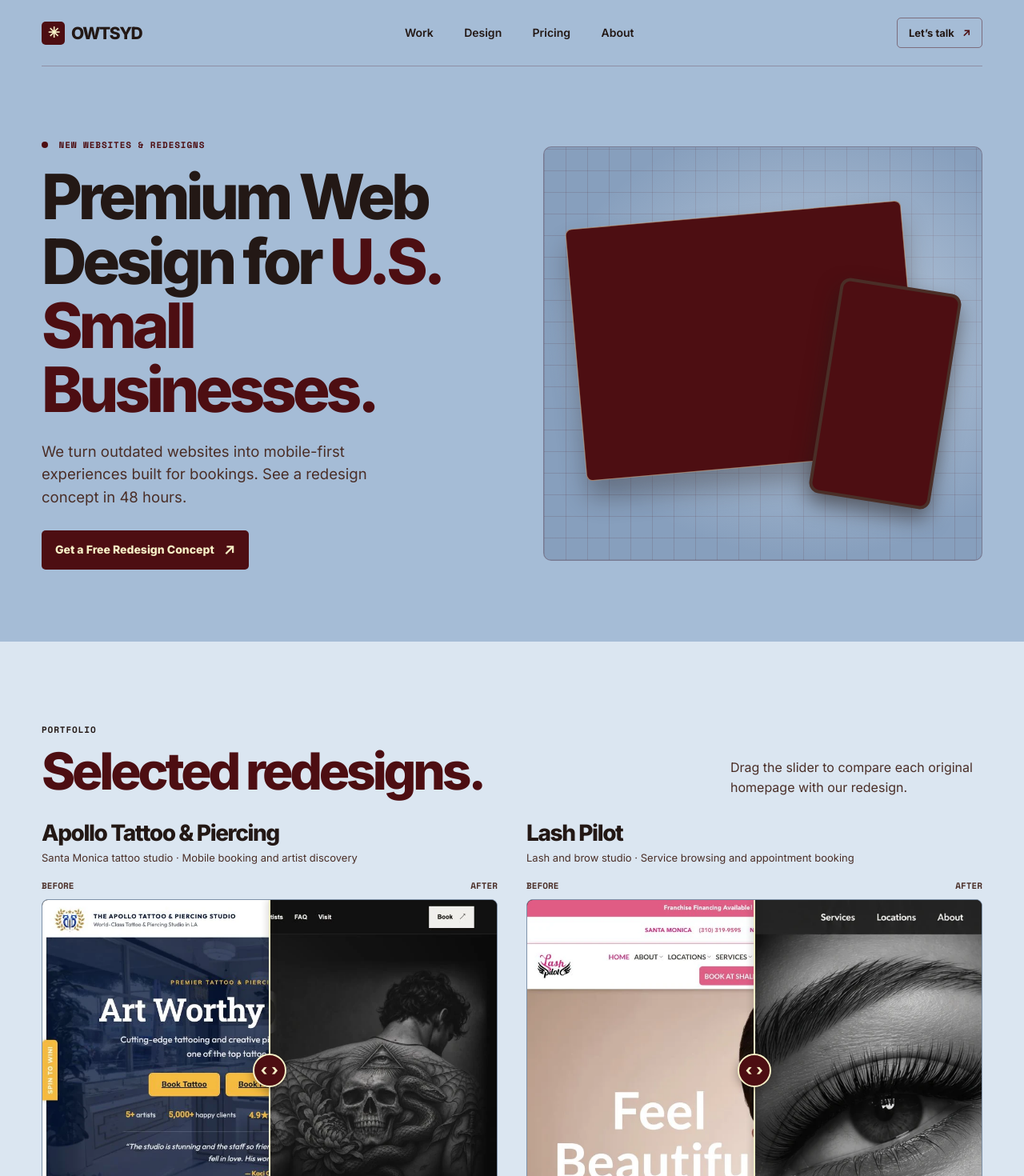
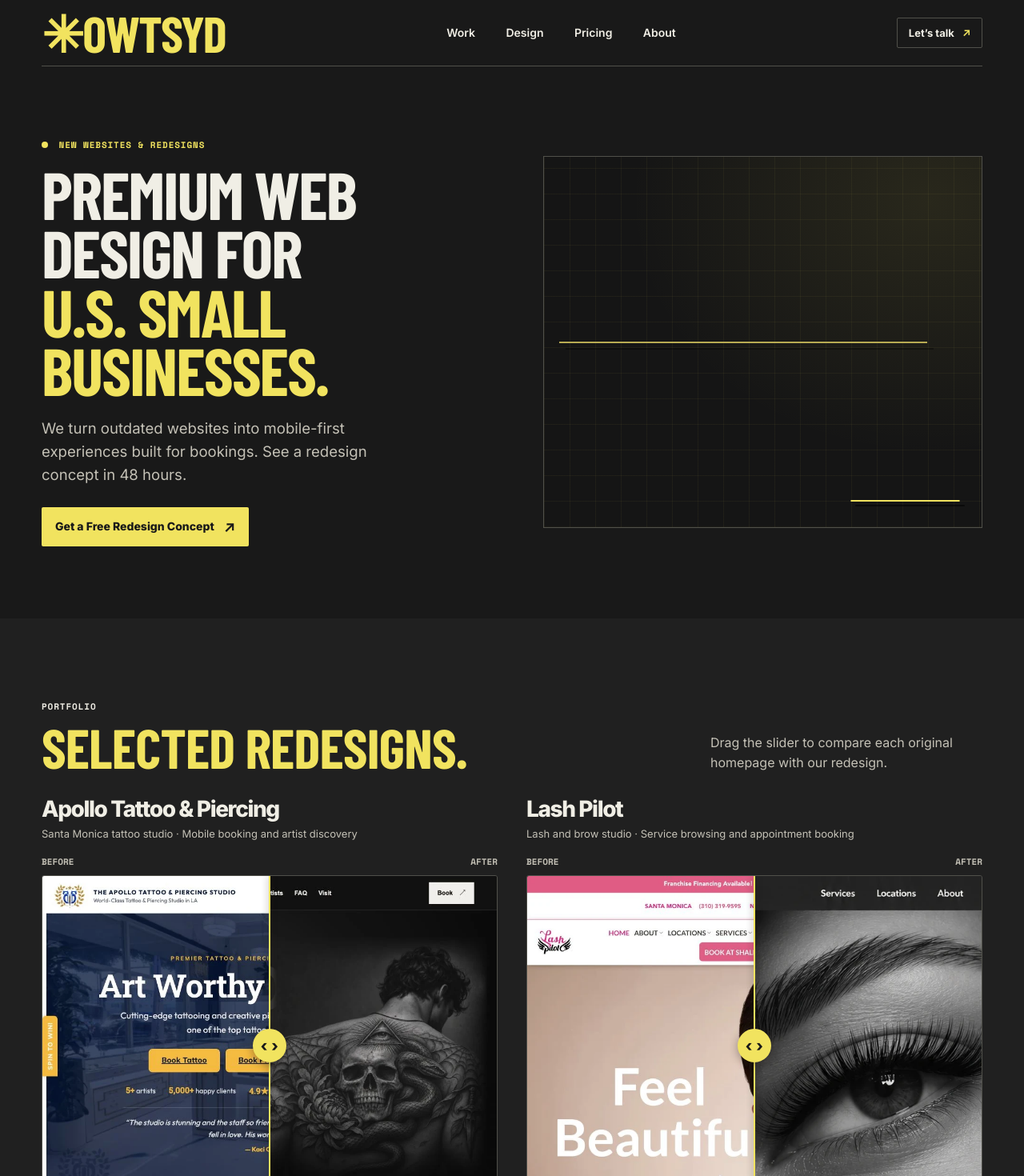
Before and after one commit to KatanaM1/owtsyd, a React (Vite) app: page / in a window 1280 px wide. Shown: the top 1470 px of the page at 80% size. Built offline with nearby package versions, Linux system fonts and the light colour scheme.

Commit message:
Обновил тексты и добавил новую картинку

```diff
--- a/src/styles.css
+++ b/src/styles.css
@@ -1,23 +1,22 @@
-@import url('https://fonts.googleapis.com/css2?family=Inter:wght@400;500;600;700;800&family=Space+Mono:wght@400;700&display=swap');
+@import url('https://fonts.googleapis.com/css2?family=Barlow+Condensed:wght@600;700&family=Inter:wght@400;500;600;700;800&family=Space+Mono:wght@400;700&display=swap');
 
 :root {
-  --blue: #a5bcd6;
-  --burgundy: #4d0e12;
-  --cream: #f5efc6;
-  --brown: #4a2e27;
-  --ink: #231815;
-  --paper: #fbf8ef;
-  --mist: #dbe6f1;
-  --line: #c6b7ae;
-  --button-bg: var(--burgundy);
-  --button-ink: var(--cream);
-  --button-hover: #681c23;
-  --focus: var(--burgundy);
+  color-scheme: dark;
+  --yellow: #f1e35f;
+  --text: #f0eee5;
+  --muted: #c4c1b6;
+  --paper: #191919;
+  --panel: #202020;
+  --surface: #292927;
+  --line: #50504a;
+  --hover: #fff294;
+  --focus: var(--yellow);
   --mono: 'Space Mono', monospace;
+  --display: 'Barlow Condensed', 'Arial Narrow', Impact, sans-serif;
 }
 * { box-sizing: border-box; }
 html { scroll-behavior: smooth; }
-body { margin: 0; color: var(--ink); background: var(--paper); font: 400 16px/1.55 'Inter', system-ui, sans-serif; }
+body { margin: 0; color: var(--text); background: var(--paper); font: 400 16px/1.55 'Inter', system-ui, sans-serif; }
 h1,h2,h3,p,figure { margin: 0; }
 h1,h2,h3 { line-height: 1.03; letter-spacing: -.065em; }
 a { color: inherit; text-decoration: none; }
@@ -26,108 +25,96 @@ button { cursor: pointer; }
 :focus-visible { outline: 3px solid var(--focus); outline-offset: 4px; }
 section[id] { scroll-margin-top: 14px; }
 .wrap { width: min(1260px, calc(100% - 104px)); margin-inline: auto; }
-.blue { background: var(--blue); }
-.wine {
-  --button-bg: var(--blue);
-  --button-ink: var(--burgundy);
-  --button-hover: #c5d7e9;
-  --focus: var(--cream);
-  background: var(--burgundy);
-  color: var(--cream);
-}
-.skip { position: absolute; z-index: 5; left: 12px; top: 12px; padding: 10px; background: var(--cream); transform: translateY(-150%); }
+.dark { background: #131313; }
+.skip { position: absolute; z-index: 5; left: 12px; top: 12px; padding: 10px; background: var(--yellow); color: var(--paper); transform: translateY(-150%); }
 .skip:focus { transform: translateY(0); }
 .header,.footer { display: flex; justify-content: space-between; align-items: center; gap: 18px; }
-.header { min-height: 83px; border-bottom: 1px solid #4d0e1240; }
-.brand { display: inline-flex; align-items: center; font-size: 21px; font-weight: 800; line-height: 1; letter-spacing: -.065em; white-space: nowrap; }
-.brand-mark { display: grid; place-items: center; border-radius: 5px; width: 29px; height: 29px; margin-right: 8px; color: var(--button-ink); background: var(--button-bg); font-size: 18px; }
+.header { min-height: 83px; border-bottom: 1px solid var(--line); }
+.brand { display: inline-flex; align-items: center; color: var(--yellow); font: 700 clamp(36px,5vw,63px)/.8 var(--display); letter-spacing: -.025em; white-space: nowrap; }
 nav { display: flex; align-items: center; gap: clamp(16px,3vw,39px); font-weight: 600; font-size: 14px; }
-nav a:hover { color: var(--burgundy); text-decoration: underline; text-underline-offset: 4px; }
-.footer a:hover { color: var(--blue); }
-.top-link { border: 1px solid #4d0e1273; padding: 8px 14px; border-radius: 5px; font-size: 13px; font-weight: 700; white-space: nowrap; }
-.top-link span { margin-left: 7px; color: var(--burgundy); }
-.top-link:hover { border-color: var(--burgundy); background: #c5d7e9; }
+nav a:hover { color: var(--yellow); text-decoration: underline; text-underline-offset: 4px; }
+.footer a:hover { color: var(--yellow); }
+.top-link { border: 1px solid var(--line); padding: 8px 14px; border-radius: 2px; font-size: 13px; font-weight: 700; white-space: nowrap; }
+.top-link span { margin-left: 7px; color: var(--yellow); }
+.top-link:hover { border-color: var(--yellow); background: var(--panel); }
 .hero { display: grid; grid-template-columns: 1.05fr 1fr; gap: clamp(20px,4vw,58px); align-items: center; padding-block: clamp(46px,7vw,104px); }
 .label { font: 700 11px/1.5 var(--mono); letter-spacing: .08em; text-transform: uppercase; }
 .label i { display: inline-block; width: 8px; height: 8px; margin-right: 6px; background: currentColor; border-radius: 50%; }
-.hero .label { color: var(--burgundy); }
-.contact .label { color: var(--blue); }
-h1 { max-width: 720px; margin-block: 17px 22px; font-size: clamp(46px,6.1vw,88px); font-weight: 800; }
-h1 em { color: var(--burgundy); font-style: normal; }
-.lede { max-width: 410px; margin-bottom: 27px; color: var(--brown); font-size: clamp(16px,1.45vw,19px); }
-.button { display: inline-flex; align-items: center; justify-content: space-between; gap: 12px; min-height: 49px; padding: 11px 16px; border: 1px solid transparent; border-radius: 5px; font-size: 14px; line-height: 1.35; font-weight: 800; }
+.hero .label { color: var(--yellow); }
+.contact .label { color: var(--yellow); }
+h1 { max-width: 720px; margin-block: 17px 22px; font: 700 clamp(55px,6.5vw,99px)/.88 var(--display); letter-spacing: -.023em; text-transform: uppercase; }
+h1 em { display: block; color: var(--yellow); font-style: normal; }
+.lede { max-width: 410px; margin-bottom: 27px; color: var(--muted); font-size: clamp(16px,1.45vw,19px); }
+.button { display: inline-flex; align-items: center; justify-content: space-between; gap: 12px; min-height: 49px; padding: 11px 16px; border: 1px solid transparent; border-radius: 2px; font-size: 14px; line-height: 1.35; font-weight: 800; }
 .button span { font-size: 18px; }
-.accent { color: var(--button-ink); background: var(--button-bg); }
-.accent:hover { background: var(--button-hover); }
-.outline { color: var(--burgundy); border-color: #4d0e1273; }
-.outline:hover { border-color: var(--burgundy); background: #4d0e120a; }
-.hero-visual { display: grid; place-items: center; position: relative; isolation: isolate; min-width: 0; aspect-ratio: 1.06; overflow: hidden; background: #879fbd; border: 1px solid #4d0e1240; border-radius: 10px; }
-.hero-grid { position: absolute; inset: 0; z-index: -1; background: radial-gradient(ellipse at 61% 46%, #dbe6f1a8, transparent 70%), repeating-linear-gradient(0deg,#4d0e1220 0 1px,transparent 1px 27px), repeating-linear-gradient(90deg,#4d0e1220 0 1px,transparent 1px 27px); }
-.hero-window,.hero-phone { overflow: hidden; background: var(--burgundy); }
-.hero-window { width: 77%; aspect-ratio: 4/3; margin: 0 9% 6% 0; border: 1px solid #f5efc680; border-radius: 8px; box-shadow: 0 22px 32px #23181555; transform: rotate(-5deg); }
-.hero-phone { position: absolute; bottom: 14%; right: 8%; width: 28%; aspect-ratio: 9/16; border: 4px solid var(--brown); border-radius: 13px; box-shadow: 0 13px 26px #23181588; transform: rotate(9deg); }
+.accent { color: #191919; background: var(--yellow); }
+.accent:hover { background: var(--hover); }
+.outline { color: var(--yellow); border-color: var(--line); }
+.outline:hover { border-color: var(--yellow); background: #f1e35f12; }
+.hero-visual { display: grid; place-items: center; position: relative; isolation: isolate; min-width: 0; aspect-ratio: 1.18; overflow: hidden; background: #151515; border: 1px solid var(--line); }
+.hero-grid { position: absolute; inset: 0; z-index: -1; background: radial-gradient(ellipse at 88% 12%, #f1e35f17, transparent 55%), repeating-linear-gradient(0deg,#f1e35f0c 0 1px,transparent 1px 32px), repeating-linear-gradient(90deg,#f1e35f0c 0 1px,transparent 1px 32px); }
+.hero-window,.hero-phone { display: block; height: auto; background: var(--surface); }
+.hero-window { width: 84%; margin-right: 9%; border: 1px solid #b7aa52; box-shadow: 8px 8px 0 #0005; }
+.hero-phone { position: absolute; bottom: 7%; right: 5%; width: 25%; border: 1px solid var(--yellow); border-radius: 5px; box-shadow: 6px 6px 0 #0008; }
 .section { padding-block: clamp(57px,8vw,104px); }
-h2 { color: var(--burgundy); margin-top: 10px; font-size: clamp(37px,5vw,70px); font-weight: 800; }
+h2 { color: var(--yellow); margin-top: 10px; font: 700 clamp(43px,5.4vw,74px)/.93 var(--display); letter-spacing: -.012em; text-transform: uppercase; }
 h3 { font-size: clamp(20px,2.2vw,28px); font-weight: 800; letter-spacing: -.05em; }
-.about p:last-child { margin-top: 18px; max-width: 470px; color: var(--brown); }
-.work { background: var(--mist); }
+.about p:last-child { margin-top: 18px; max-width: 470px; color: var(--muted); }
+.work { background: var(--panel); }
 .section-heading { display: flex; align-items: end; justify-content: space-between; gap: 18px; margin-bottom: 31px; }
-.section-heading > p { max-width: 315px; color: var(--brown); }
+.section-heading > p { max-width: 340px; color: var(--muted); }
 .work-grid { display: grid; grid-template-columns: repeat(2,minmax(0,1fr)); gap: clamp(18px,3vw,36px); }
 .project { min-width: 0; }
-.project p { margin-top: 6px; font-size: 13px; color: var(--brown); }
+.project p { margin-top: 6px; font-size: 13px; color: var(--muted); }
 .comparison { margin-top: 17px; }
-.comparison figcaption { display: flex; justify-content: space-between; gap: 12px; margin-bottom: 8px; color: var(--brown); font: 700 11px/1.5 var(--mono); text-transform: uppercase; }
-.comparison-stage { --position: 50%; position: relative; aspect-ratio: 4/3; overflow: hidden; border: 1px solid #7e91a8; border-radius: 8px; background: var(--ink); }
+.comparison figcaption { display: flex; justify-content: space-between; gap: 12px; margin-bottom: 8px; color: var(--muted); font: 700 11px/1.5 var(--mono); text-transform: uppercase; }
+.comparison-stage { --position: 50%; position: relative; aspect-ratio: 4/3; overflow: hidden; border: 1px solid var(--line); border-radius: 3px; background: var(--surface); }
 .comparison-stage:focus-within { outline: 3px solid var(--focus); outline-offset: 4px; }
 .comparison-stage img { position: absolute; inset: 0; display: block; width: 100%; height: 100%; user-select: none; pointer-events: none; }
 .comparison-before { clip-path: inset(0 calc(100% - var(--position)) 0 0); }
-.comparison-divider { position: absolute; inset-block: 0; left: var(--position); width: 2px; transform: translateX(-50%); background: var(--cream); box-shadow: 0 0 8px #23181588; pointer-events: none; }
-.comparison-divider span { position: absolute; top: 50%; left: 50%; transform: translate(-50%,-50%); display: grid; place-items: center; width: 42px; height: 42px; border: 2px solid var(--cream); border-radius: 50%; background: var(--burgundy); color: var(--cream); font-size: 19px; font-weight: 800; letter-spacing: .02em; box-shadow: 0 3px 12px #23181566; }
+.comparison-divider { position: absolute; inset-block: 0; left: var(--position); width: 2px; transform: translateX(-50%); background: var(--yellow); box-shadow: 0 0 8px #23181588; pointer-events: none; }
+.comparison-divider span { position: absolute; top: 50%; left: 50%; transform: translate(-50%,-50%); display: grid; place-items: center; width: 42px; height: 42px; border: 2px solid var(--yellow); border-radius: 50%; background: var(--yellow); color: var(--paper); font-size: 19px; font-weight: 800; letter-spacing: .02em; box-shadow: 0 3px 12px #23181566; }
 .comparison-control { position: absolute; inset: 0 -21px; width: calc(100% + 42px); height: 100%; margin: 0; padding: 0; opacity: 0; cursor: ew-resize; touch-action: pan-y; appearance: none; }
 .comparison-control::-webkit-slider-thumb { appearance: none; width: 42px; height: 42px; }
 .comparison-control::-moz-range-thumb { width: 42px; height: 42px; border: 0; }
 .plans { display: grid; grid-template-columns: repeat(2,minmax(0,1fr)); gap: 16px; }
-.plan { display: flex; flex-direction: column; align-items: start; border: 1px solid var(--line); padding: clamp(20px,4vw,42px); border-radius: 8px; background: #fff; }
-.plan.feature { background: var(--cream); }
-.plan-type { color: var(--brown); margin-top: 6px; }
+.plan { display: flex; flex-direction: column; align-items: start; border: 1px solid var(--line); padding: clamp(20px,4vw,42px); border-radius: 3px; background: var(--panel); }
+.plan.feature { background: var(--panel); }
+.plan-audience { margin-top: 16px; color: var(--muted); }
+.plan-type { color: var(--muted); margin-top: 6px; }
 .price { display: flex; align-items: baseline; gap: 8px; margin-top: 16px; font-size: clamp(38px,4.5vw,62px); font-weight: 800; letter-spacing: -.075em; line-height: 1; }
 .price span { font: 700 11px var(--mono); text-transform: uppercase; letter-spacing: 0; }
 .plan ul { display: grid; gap: 8px; margin: 20px 0 24px; padding: 0; list-style: none; }
-.plan li::before { content: '✓'; color: var(--burgundy); margin-right: 8px; font-weight: 800; }
+.plan li::before { content: '✓'; color: var(--yellow); margin-right: 8px; font-weight: 800; }
 .plan .button { margin-top: auto; }
-.addons { display: flex; flex-wrap: wrap; gap: 10px 24px; border-bottom: 1px solid var(--line); padding: 18px 0; color: var(--brown); font-size: 14px; }
-.addons strong { color: var(--ink); }
-.process { background: var(--mist); }
+.addons { display: flex; flex-wrap: wrap; gap: 10px 24px; border-bottom: 1px solid var(--line); padding: 18px 0; color: var(--muted); font-size: 14px; }
+.addons strong { color: var(--text); }
+.process { background: var(--panel); }
 .steps { display: grid; grid-template-columns: repeat(3,minmax(0,1fr)); gap: 20px; padding: 0; margin: 0; list-style: none; }
-.steps li { border-top: 1px solid #7e91a8; padding-top: 15px; }
-.steps li > span { font: 700 12px var(--mono); color: var(--burgundy); }
+.steps li { border-top: 1px solid var(--line); padding-top: 15px; }
+.steps li > span { font: 700 12px var(--mono); color: var(--yellow); }
 .steps h3 { margin-block: 10px 9px; }
-.steps p { color: var(--brown); }
+.steps p { color: var(--muted); }
 .about { display: grid; grid-template-columns: .55fr 1fr; align-items: center; gap: clamp(24px,6vw,80px); }
-.about-portrait { width: 100%; max-width: 430px; aspect-ratio: 1.04; overflow: hidden; border-radius: 8px; background: var(--blue); }
+.about-portrait { width: 100%; max-width: 430px; aspect-ratio: 1.04; overflow: hidden; border-radius: 3px; background: var(--yellow); }
 .about-portrait img { display: block; width: 100%; height: 100%; object-fit: cover; object-position: center 53%; }
-.about h2 { font-size: clamp(34px,4vw,57px); }
+.about h2 { font-size: clamp(40px,4.8vw,65px); }
 .contact { text-align: center; padding-bottom: clamp(53px,7vw,89px); }
-.contact h2 { color: var(--cream); max-width: 700px; margin: 14px auto 24px; }
-.footer { min-height: 74px; border-top: 1px solid #f5efc640; color: var(--cream); font-size: 13px; padding-block: 16px; }
-.footer p { color: #eadbb7; }
-dialog { width: min(490px,calc(100% - 24px)); max-height: calc(100% - 24px); padding: clamp(18px,5vw,29px); border: 1px solid var(--line); border-radius: 10px; background: var(--paper); color: var(--ink); --focus: var(--burgundy); --button-bg: var(--burgundy); --button-ink: var(--cream); --button-hover: #681c23; text-align: left; overflow: auto; }
-dialog::backdrop { background: #231815b5; }
-.dialog-head { display: flex; align-items: center; justify-content: space-between; gap: 10px; }
-.dialog-head h2 { font-size: 30px; margin: 0; }
-.close { border: 0; background: none; padding: 0 5px; color: var(--ink); font-size: 30px; line-height: 1; }
-.brief-note { margin: 3px 0 8px; color: var(--brown); font-size: 14px; }
+.contact h2 { color: var(--yellow); max-width: 700px; margin: 14px auto 24px; }
+.footer { min-height: 88px; border-top: 1px solid var(--line); color: var(--text); font-size: 13px; padding-block: 16px; }
+.footer .brand { font-size: 42px; }
+.footer p { color: var(--muted); }
+.brief-panel { max-width: 600px; margin-top: 36px; padding: clamp(18px,4vw,32px); text-align: left; border: 1px solid var(--line); background: var(--panel); }
+.brief-panel h3 { margin-bottom: 4px; }
+.brief-note { margin: 3px 0 8px; color: var(--muted); font-size: 14px; }
 form { display: grid; gap: 6px; }
 label { font-weight: 700; font-size: 13px; }
 label span { font-weight: 400; }
-input,select,textarea { min-width: 0; width: 100%; margin-bottom: 6px; padding: 9px; border: 1px solid #9a847a; border-radius: 5px; background: #fff; color: var(--ink); }
+input,select,textarea { min-width: 0; width: 100%; margin-bottom: 6px; padding: 9px; border: 1px solid var(--line); border-radius: 2px; background: var(--panel); color: var(--text); }
 textarea { resize: vertical; }
 .form-actions { display: flex; align-items: center; flex-wrap: wrap; gap: 12px; }
-.copy { border: 0; background: none; padding: 5px; text-decoration: underline; color: var(--ink); font-weight: 700; }
-#form-status { font-size: 13px; color: var(--burgundy); }
+#form-status { font-size: 13px; color: var(--yellow); }
 #form-status:empty { display: none; }
-#brief-result { min-height: 120px; }
 @media (max-width: 1000px) { .wrap { width: calc(100% - 60px); } }
 @media (max-width: 760px) {
   .wrap { width: calc(100% - 36px); }
@@ -135,7 +122,7 @@ textarea { resize: vertical; }
   nav { gap: 14px; }
   .hero,.about { grid-template-columns: 1fr; }
   .hero { padding-block: 44px 26px; gap: 26px; }
-  h1 { max-width: 540px; font-size: clamp(44px,9.6vw,68px); }
+  h1 { max-width: 540px; font-size: clamp(47px,11vw,77px); }
   .hero-visual { aspect-ratio: 1.2; }
   .section-heading { flex-direction: column; align-items: start; gap: 9px; margin-bottom: 22px; }
   .work-grid { grid-template-columns: 1fr; gap: 30px; }
@@ -143,7 +130,7 @@ textarea { resize: vertical; }
 }
 @media (max-width: 500px) {
   .header { flex-wrap: wrap; padding-block: 12px; }
-  nav { order: 3; border-top: 1px solid #4d0e1240; width: 100%; padding-top: 9px; }
+  nav { order: 3; border-top: 1px solid var(--line); width: 100%; padding-top: 9px; }
   .plans,.steps { grid-template-columns: 1fr; }
   .steps { gap: 17px; }
   .footer { flex-wrap: wrap; }
@@ -151,29 +138,37 @@ textarea { resize: vertical; }
 }
 @media (prefers-reduced-motion: reduce) { html { scroll-behavior: auto; } }
 
+.design-options { display: grid; grid-template-columns: repeat(2,minmax(0,1fr)); gap: 22px clamp(16px,4vw,44px); margin-bottom: 28px; }
+.design-options article { border-top: 1px solid var(--line); padding-top: 14px; }
+.design-options p { margin-top: 7px; max-width: 43ch; color: var(--muted); }
 .graphic-design { background: var(--paper); border-bottom: 1px solid var(--line); }
 .graphic-grid,.merch-grid { display: grid; grid-template-columns: repeat(3,minmax(0,1fr)); gap: 20px clamp(14px,3vw,30px); }
-.graphic-grid img { display: block; width: 100%; height: auto; border-radius: 7px; }
+.graphic-grid img { display: block; width: 100%; height: auto; border-radius: 3px; }
 .graphic-grid figcaption { margin-top: 8px; font-size: 14px; font-weight: 700; }
 .merch { margin-top: clamp(32px,5vw,62px); }
-.merch h3 { color: var(--burgundy); margin-bottom: 16px; }
+.merch h3 { color: var(--yellow); margin-bottom: 16px; }
 .merch-project { min-width: 0; }
-.merch-project img { display: block; width: 100%; height: auto; border-radius: 7px; }
+.merch-project img { display: block; width: 100%; height: auto; border-radius: 3px; }
 .merch-project .merch-cover { aspect-ratio: 4/3; object-fit: cover; }
 .merch-project .merch-cover-hkg { object-position: center 49%; }
 .merch-project h4 { margin: 11px 0 4px; font-size: 17px; line-height: 1.2; letter-spacing: -.035em; }
-.merch-project summary { width: fit-content; cursor: pointer; color: var(--burgundy); font-size: 13px; font-weight: 700; }
+.merch-project summary { width: fit-content; cursor: pointer; color: var(--yellow); font-size: 13px; font-weight: 700; }
 .merch-project details img { margin-top: 9px; }
 .graphic-actions,.contact-actions { display: flex; flex-wrap: wrap; align-items: center; gap: 12px; }
 .graphic-actions { margin-top: 24px; }
 .contact-actions { justify-content: center; }
-.contact-actions .outline { color: var(--cream); border-color: #f5efc680; }
-.contact-actions .outline:hover { background: #f5efc619; border-color: var(--cream); }
-.maintenance { display: grid; grid-template-columns: 1fr 1fr; gap: clamp(18px,4vw,44px); align-items: start; margin-top: 24px; border: 1px solid #7e91a8; border-radius: 8px; background: var(--mist); padding: clamp(20px,4vw,42px); }
-.maintenance h3 { margin-block: 9px; color: var(--burgundy); }
-.maintenance p:last-child { color: var(--brown); max-width: 330px; }
+.contact-links { display: flex; flex-wrap: wrap; justify-content: center; gap: 10px 24px; margin: 22px 0 0; padding: 0; list-style: none; font-size: 14px; }
+.contact-links a { color: var(--text); text-decoration: underline; text-underline-offset: 4px; overflow-wrap: anywhere; }
+.contact-links a:hover { color: var(--yellow); }
+.contact-actions .outline { color: var(--yellow); border-color: var(--line); }
+.contact-actions .outline:hover { background: #f1e35f12; border-color: var(--yellow); }
+.maintenance { display: grid; grid-template-columns: 1fr 1fr; gap: clamp(18px,4vw,44px); align-items: start; margin-top: 24px; border: 1px solid var(--line); border-radius: 3px; background: var(--surface); padding: clamp(20px,4vw,42px); }
+.care-price { margin: 12px 0 8px; color: var(--yellow); font-size: clamp(26px,4vw,40px); font-weight: 700; letter-spacing: -.05em; line-height: 1.1; }
+.care-price span { font-size: 14px; letter-spacing: 0; }
+.maintenance h3 { margin-block: 9px; color: var(--yellow); }
+.maintenance p:last-child { color: var(--muted); max-width: 330px; }
 .maintenance ul { display: grid; gap: 8px; margin: 0 0 18px; padding-left: 20px; }
-.maintenance li::marker { color: var(--burgundy); }
+.maintenance li::marker { color: var(--yellow); }
 @media (max-width: 620px) {
-  .graphic-grid,.merch-grid,.maintenance { grid-template-columns: 1fr; }
+  .graphic-grid,.merch-grid,.maintenance,.design-options { grid-template-columns: 1fr; }
 }
```
Also changed, not shown: 1 other file (tests, documents, lock files or other folders).
